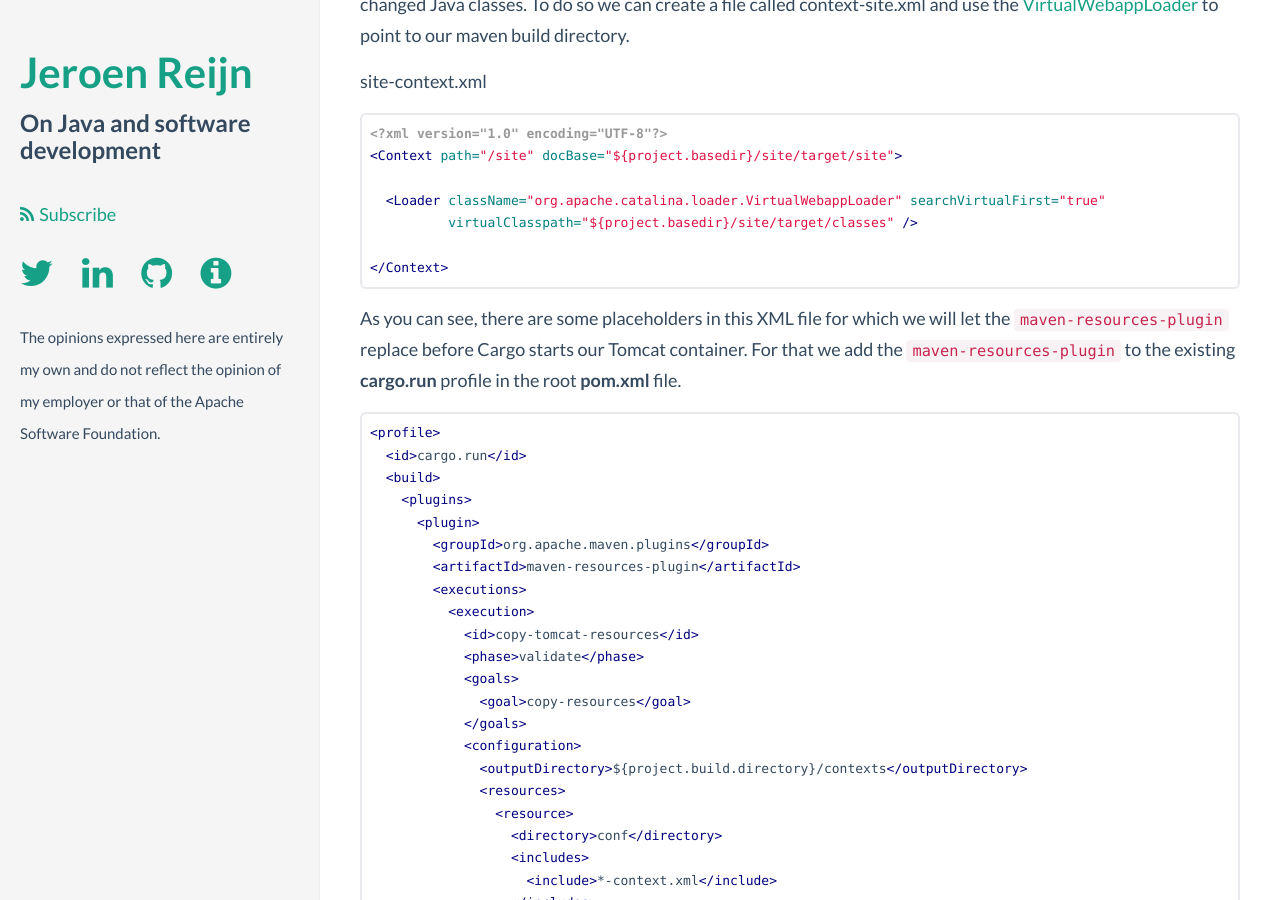
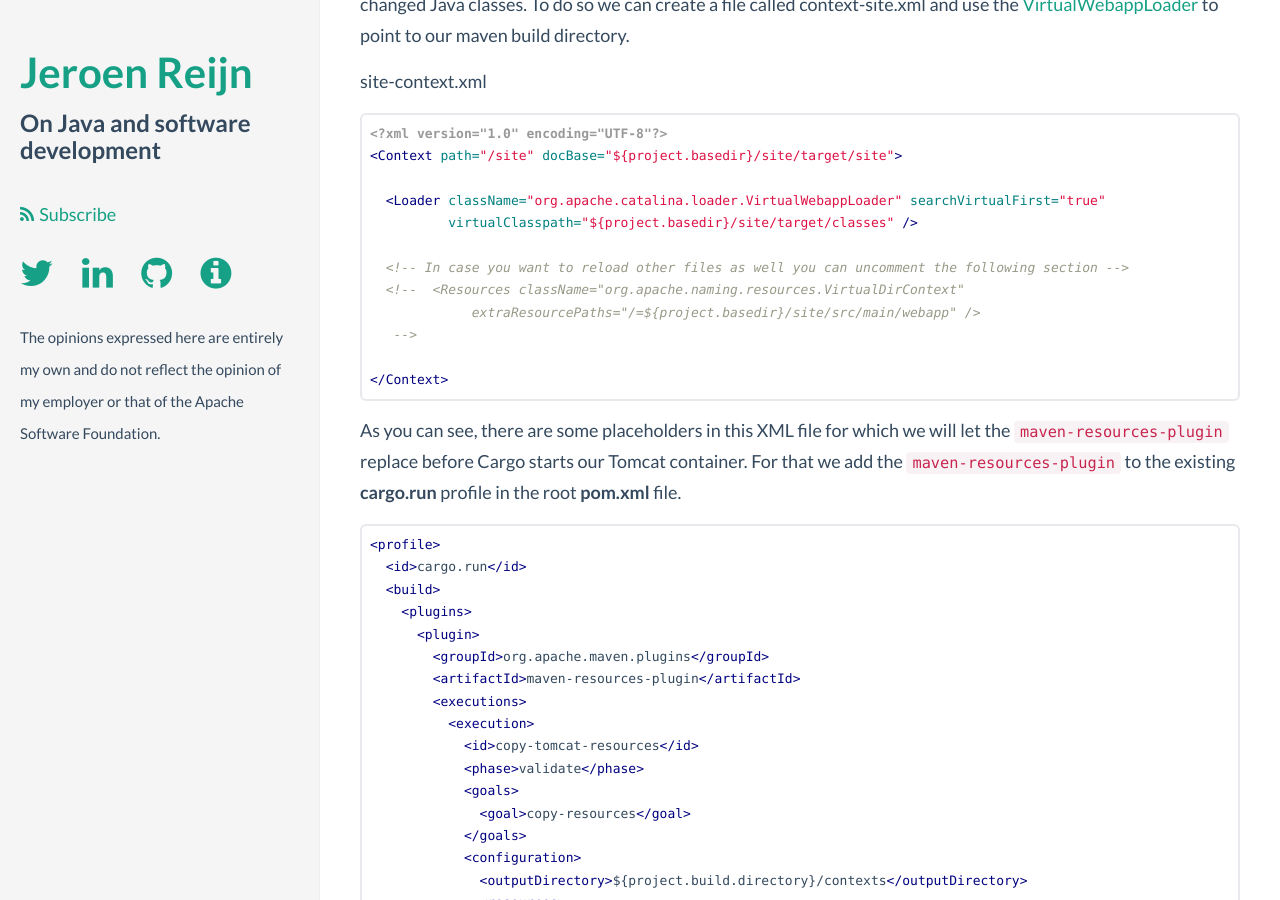
Before and after one commit to jreijn/jreijn.github.com, a Jekyll site: the page built from _posts/2014-08-05-speedup-development-with-springloaded.markdown, in a window 1280 px wide and 900 px high, scrolled down 2170 px. Built offline with Jekyll 4.4.1, drawn with Linux system fonts in a browser that asks for light colours; Markdown is read by kramdown in place of the engine named in the settings; a script that is not in the unit is left out; comment, search, counter and statistics services are not loaded.

Commit message:
Update post a bit with a comment section

````diff
--- a/_posts/2014-08-05-speedup-development-with-springloaded.markdown
+++ b/_posts/2014-08-05-speedup-development-with-springloaded.markdown
@@ -67,6 +67,11 @@
 
   <Loader className="org.apache.catalina.loader.VirtualWebappLoader" searchVirtualFirst="true"
           virtualClasspath="${project.basedir}/site/target/classes" />
+
+  <!-- In case you want to reload other files as well you can uncomment the following section -->
+  <!--  <Resources className="org.apache.naming.resources.VirtualDirContext"
+             extraResourcePaths="/=${project.basedir}/site/src/main/webapp" />
+   -->
 
 </Context>
 ```
````
